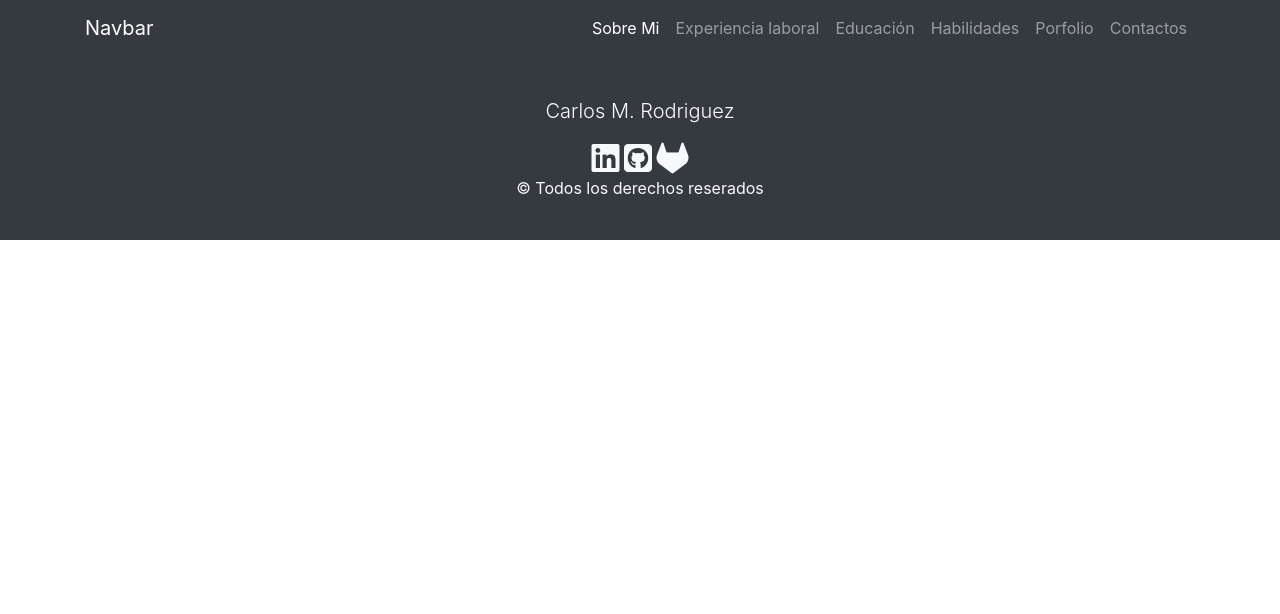
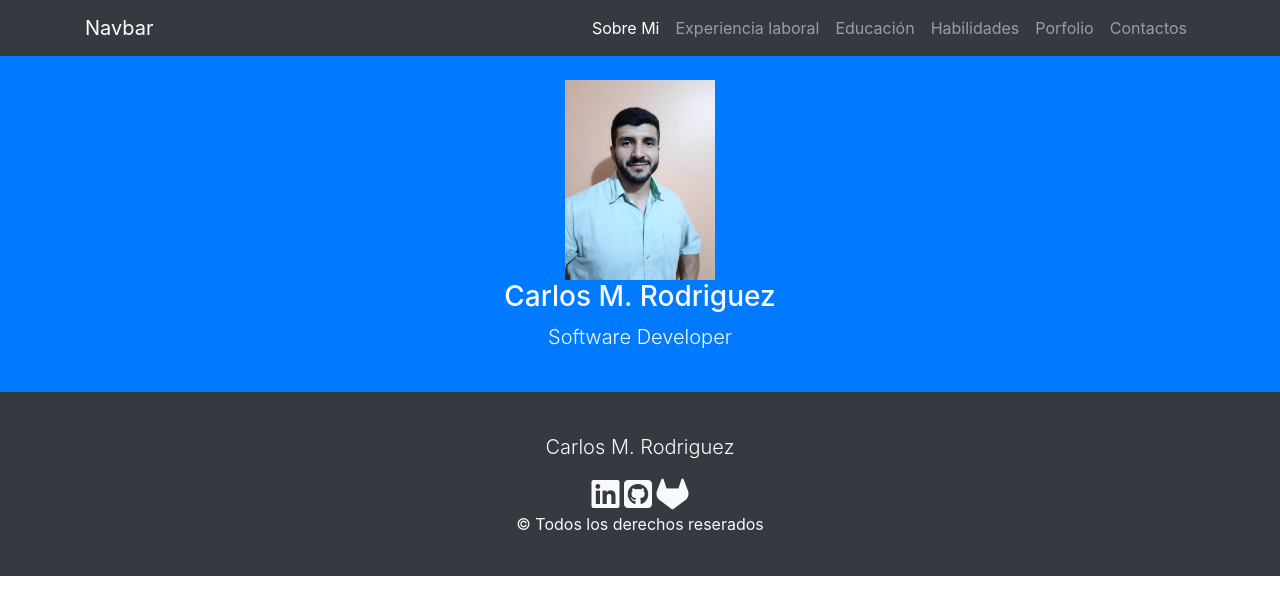
Before and after one commit to krutoyC/krutoyC.github.io, a plain HTML site: page index.html in a window 1280 px wide. Drawn offline with nearby package versions, Linux system fonts and the light colour scheme.

Commit message:
agregamos fotos y falle en el gradiente

```diff
--- a/index.html
+++ b/index.html
@@ -48,6 +48,17 @@
             </div>
     </nav>
     </div>
+    <header>
+        <section class="bg-primary text-center text-light py-4">
+            <div class="container">
+                <img src="img/e3c8d381-1cab-49ef-8028-ab210e1d6dfa.jpg" alt=" una foto mia" width="150px">
+<h3>Carlos M. Rodriguez</h3>
+<p class="lead">Software Developer</p>
+
+            </div>
+
+        </section>
+    </header>
     <footer class="bg-dark text-light py-4">
         <div class="container text-center">
             <p class="lead mt-3">Carlos M. Rodriguez</p>
```
Also changed, not shown: img/e3c8d381-1cab-49ef-8028-ab210e1d6dfa.jpg (added).
